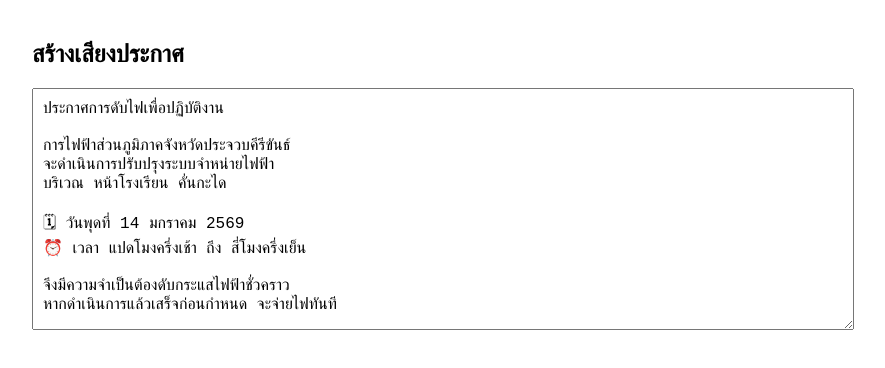
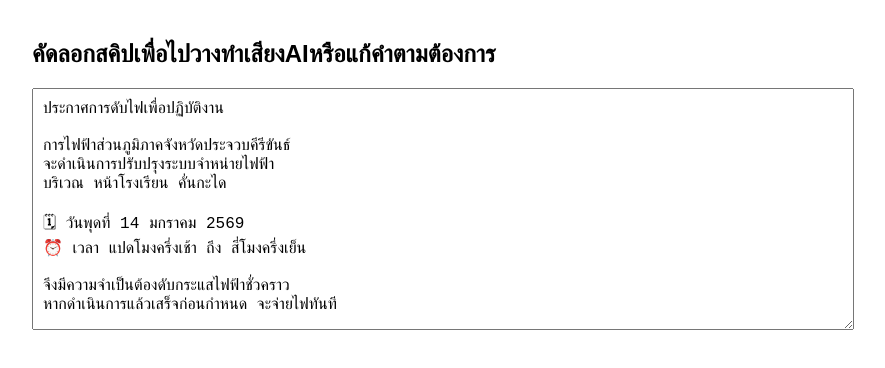
Before and after one commit to prakasit008-sys/Pea-linebot, a plain HTML site: page index.html in a window 1280 px wide. Shown: the whole page, without its empty margins (208-1093 px from the left). Drawn offline with Linux system fonts and the light colour scheme.

Commit message:
Update index.html

```diff
--- a/index.html
+++ b/index.html
@@ -31,7 +31,7 @@ button{
 
 <body>
 
-<h2>สร้างเสียงประกาศ</h2>
+<h2>คัดลอกสคิปเพื่อไปวางทำเสียงAIหรือแก้คำตามต้องการ</h2>
 
 <textarea id="text"></textarea>
 <script>
```
